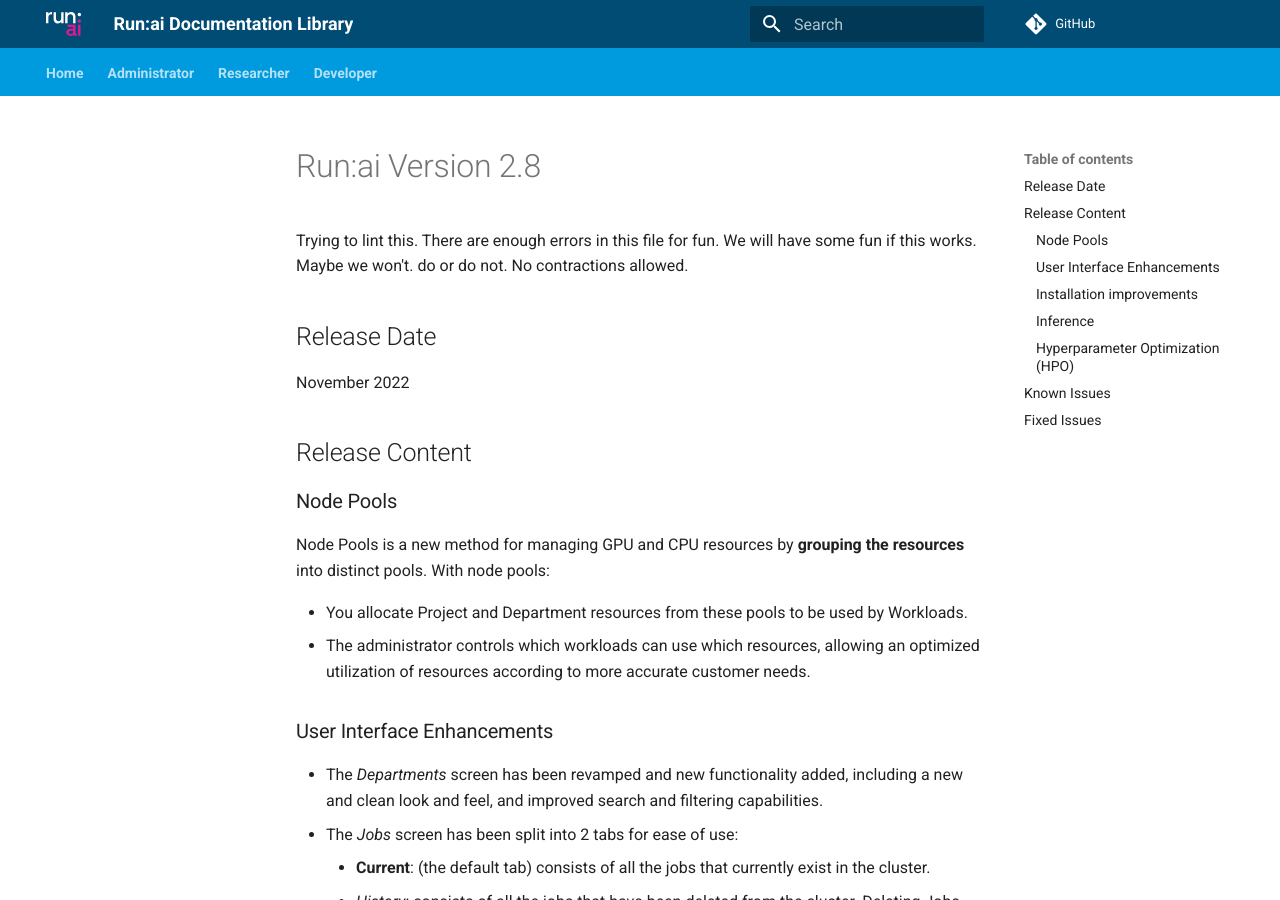
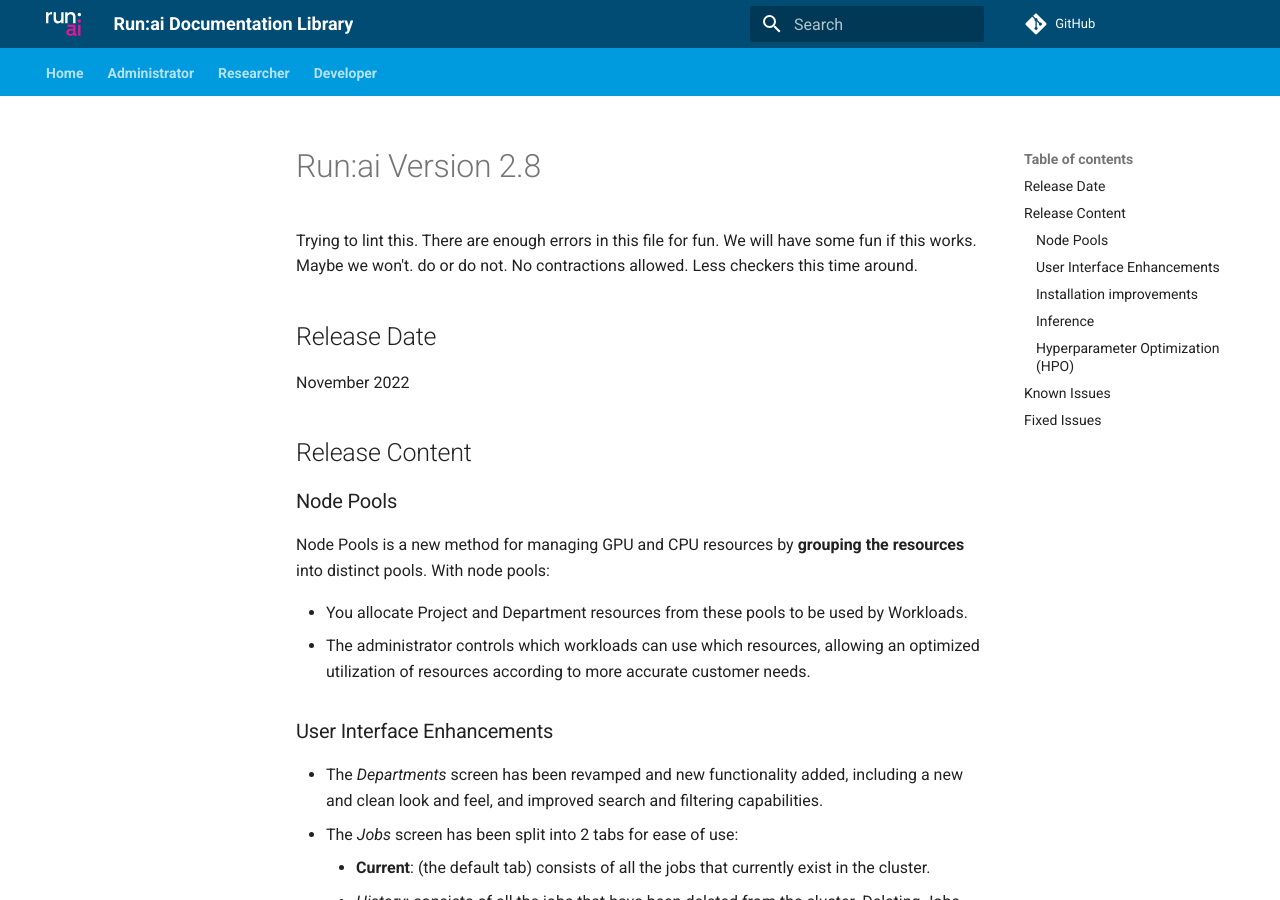
Before and after one commit to jasonnovichRunAI/gh-pages-test, an MkDocs documentation site: the page built from docs/home/whats-new-2-8-copy.md, in a window 1280 px wide and 900 px high. Built offline with MkDocs 1.6.1 and Material for MkDocs 9.7.7, drawn with Linux system fonts in a browser that asks for light colours; comment, search, counter and statistics services are not loaded; the version menu is left out.

```diff
--- a/docs/home/whats-new-2-8-copy.md
+++ b/docs/home/whats-new-2-8-copy.md
@@ -6,6 +6,7 @@
 Maybe we won't.
 do or do not.
 No contractions allowed.
+Less checkers this time around.
 
 ## Release Date
  November 2022
```
